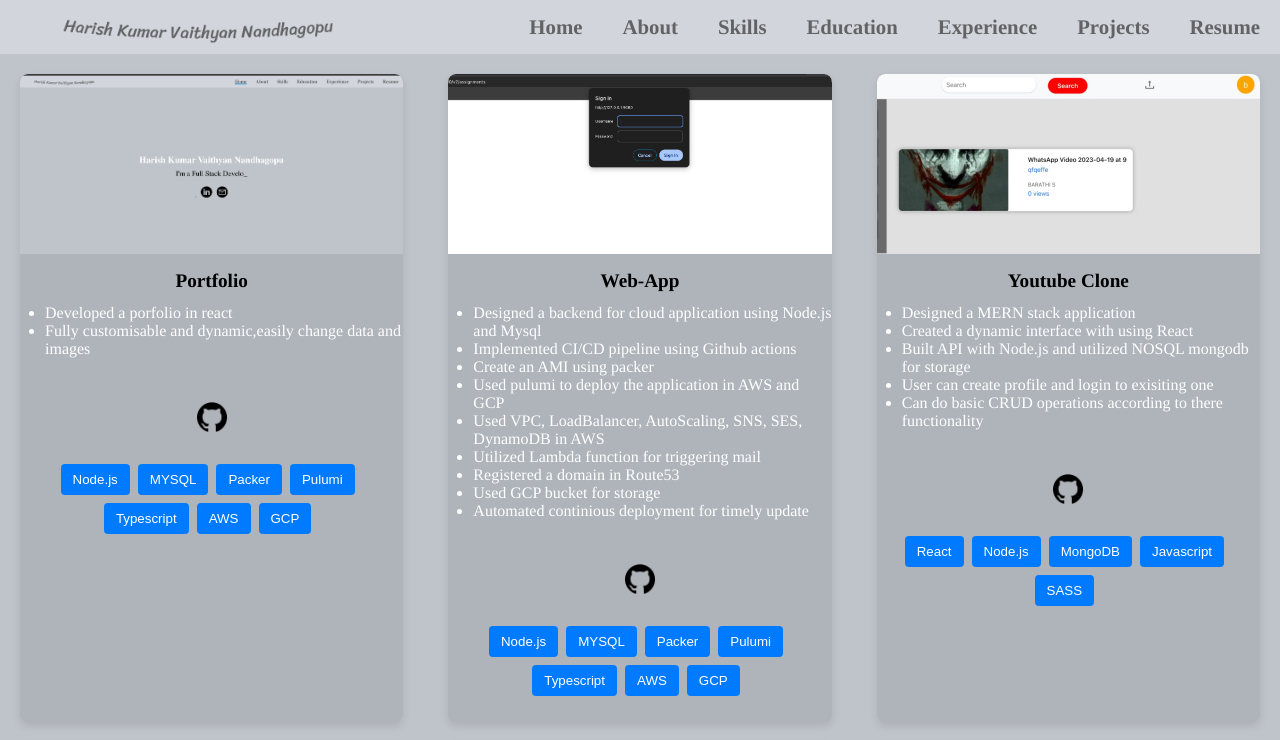
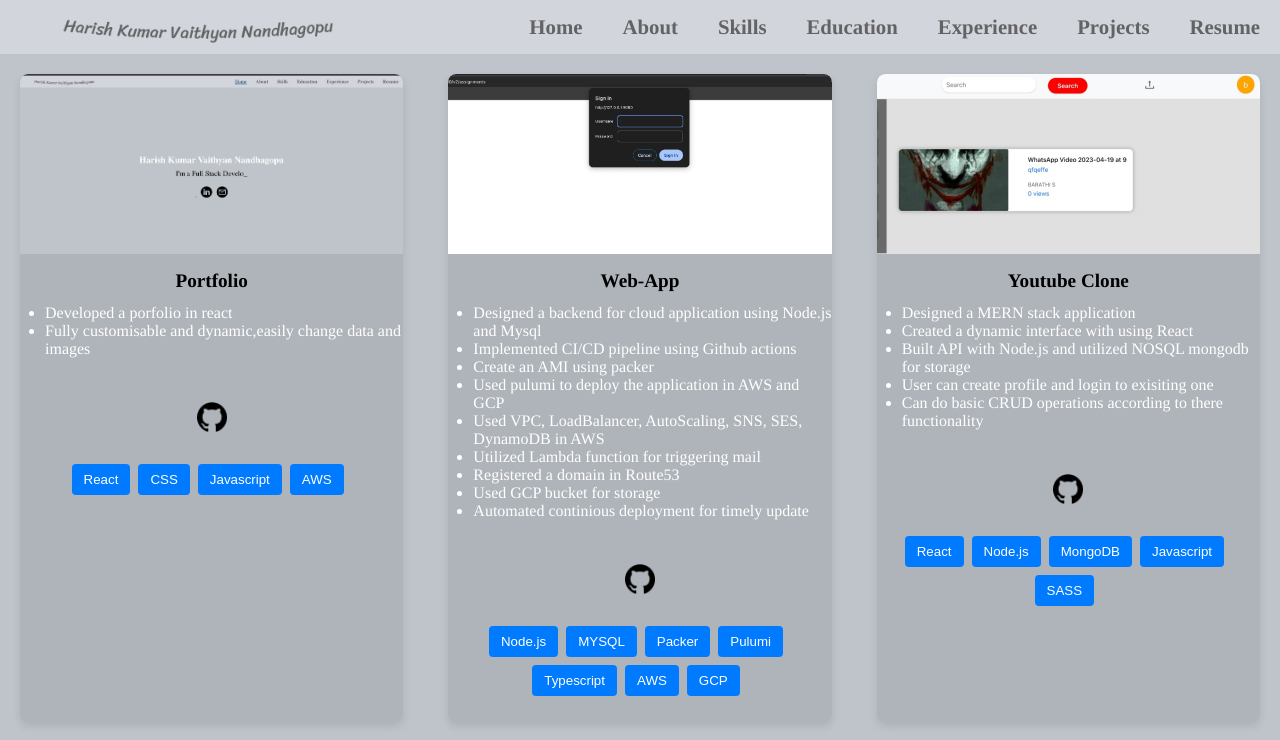
Before and after one commit to Harish2603/portfolio, a React (Create React App) app: page /projects in a window 1280 px wide. Shown: the top 740 px of the page. Built offline with nearby package versions, Linux system fonts and the light colour scheme.

Commit message:
change in project

```diff
--- a/src/Projects/Projects.js
+++ b/src/Projects/Projects.js
@@ -19,7 +19,7 @@
     ],
     imageUrl: port,
     githubUrls: 'https://github.com/VNHarishKumar/portfolio',
-    skills: ['Node.js', 'MYSQL', 'Packer','Pulumi','Typescript','AWS','GCP'],
+    skills: ['React','CSS','Javascript','AWS'] ,
 
 
   },
```
